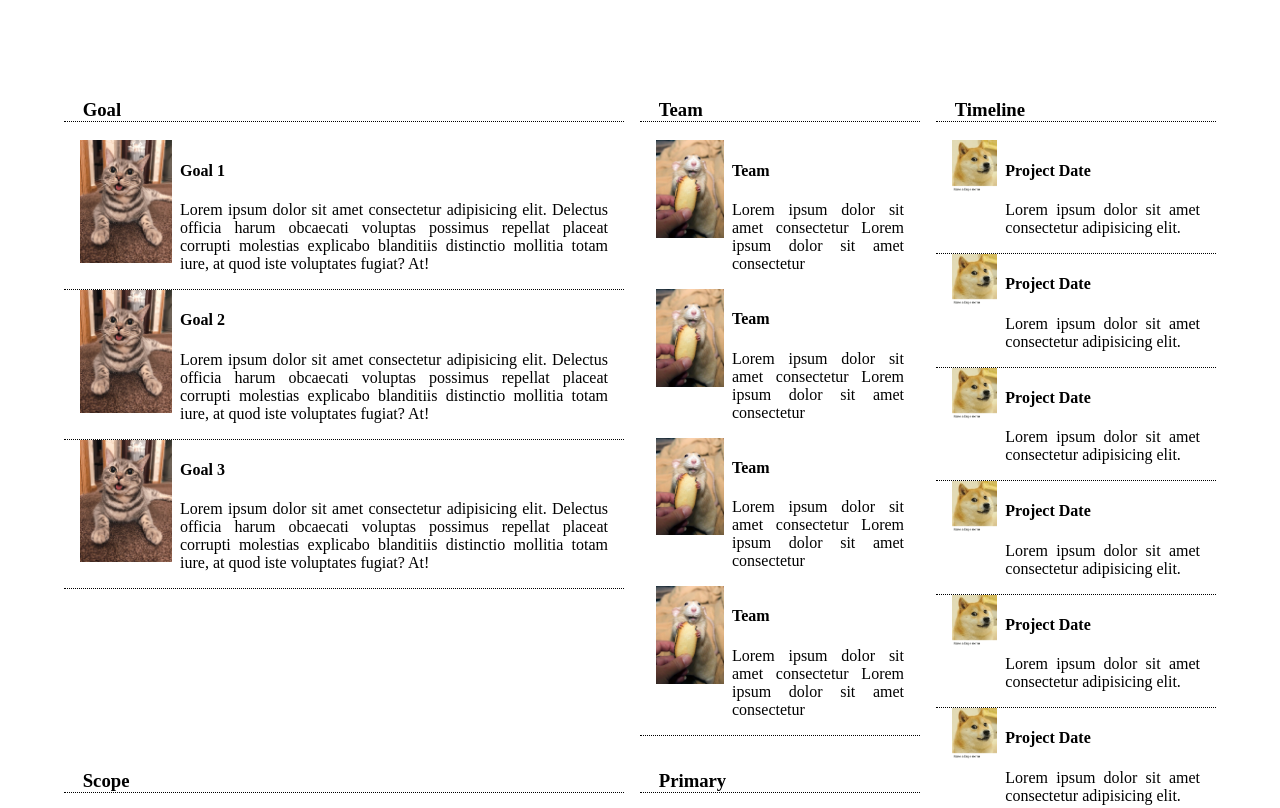
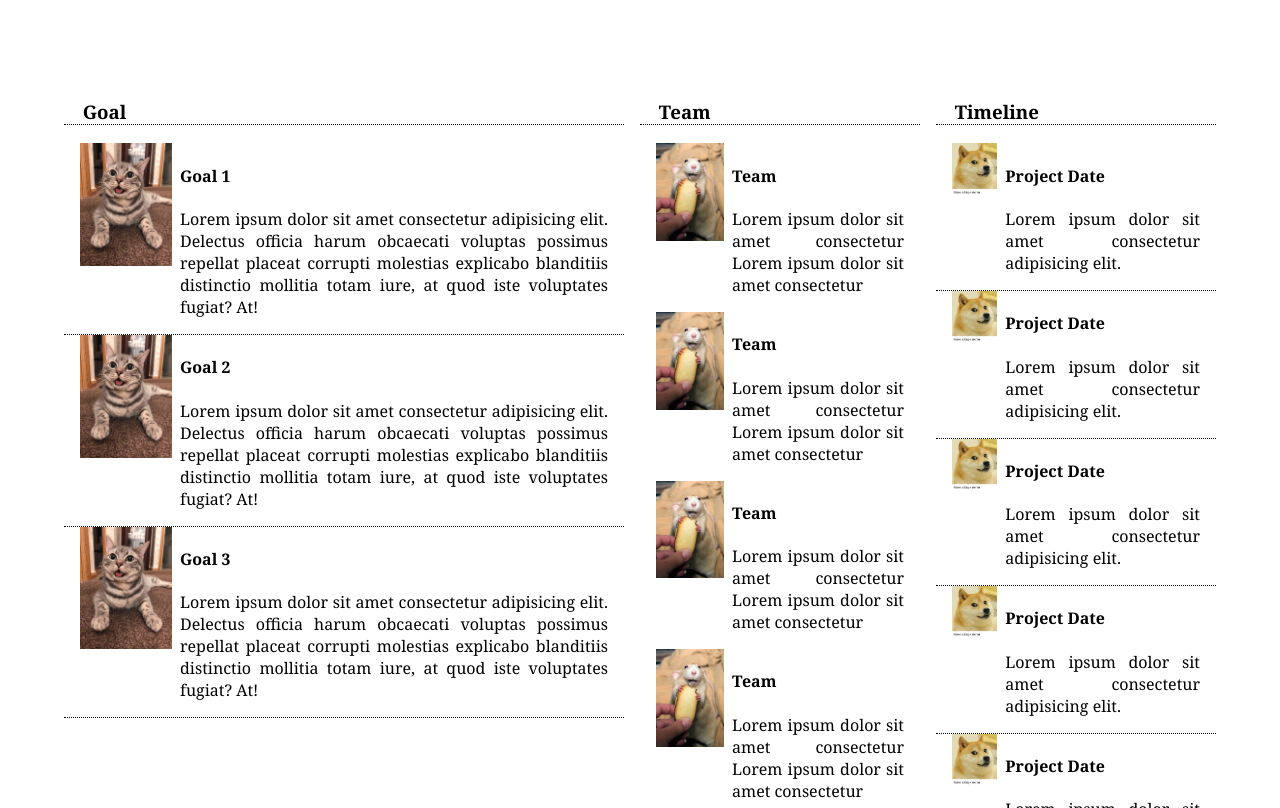
Before and after one commit to dreemurgithub/assignment3, a plain HTML site: page charter-project.html in a window 1280 px wide. Shown: the top 808 px of the page. Drawn offline with Linux system fonts and the light colour scheme.

Commit message:
Add files via upload

```diff
--- a/charter-project.html
+++ b/charter-project.html
@@ -8,6 +8,9 @@
     <title>Charter Project</title>
 
 <style>
+    *{
+        font-family: Cambria, Cochin, Georgia, Times, 'Times New Roman', serif;
+    }
   #main>#a-12>div,
 #main>#a-3>div,
 #main>#b-12>div,
```
Also changed, not shown: index.html (+1 -1 lines).
